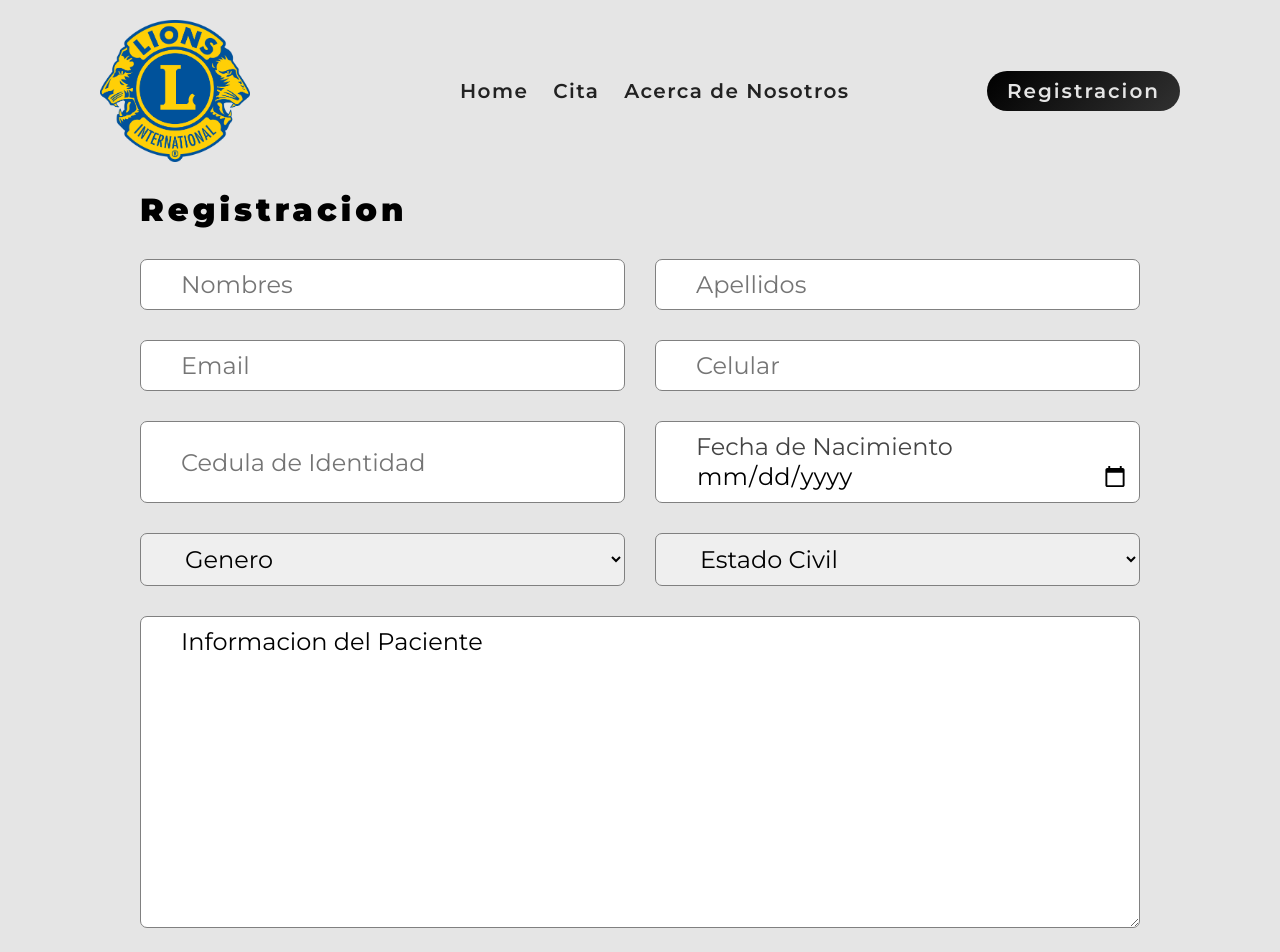
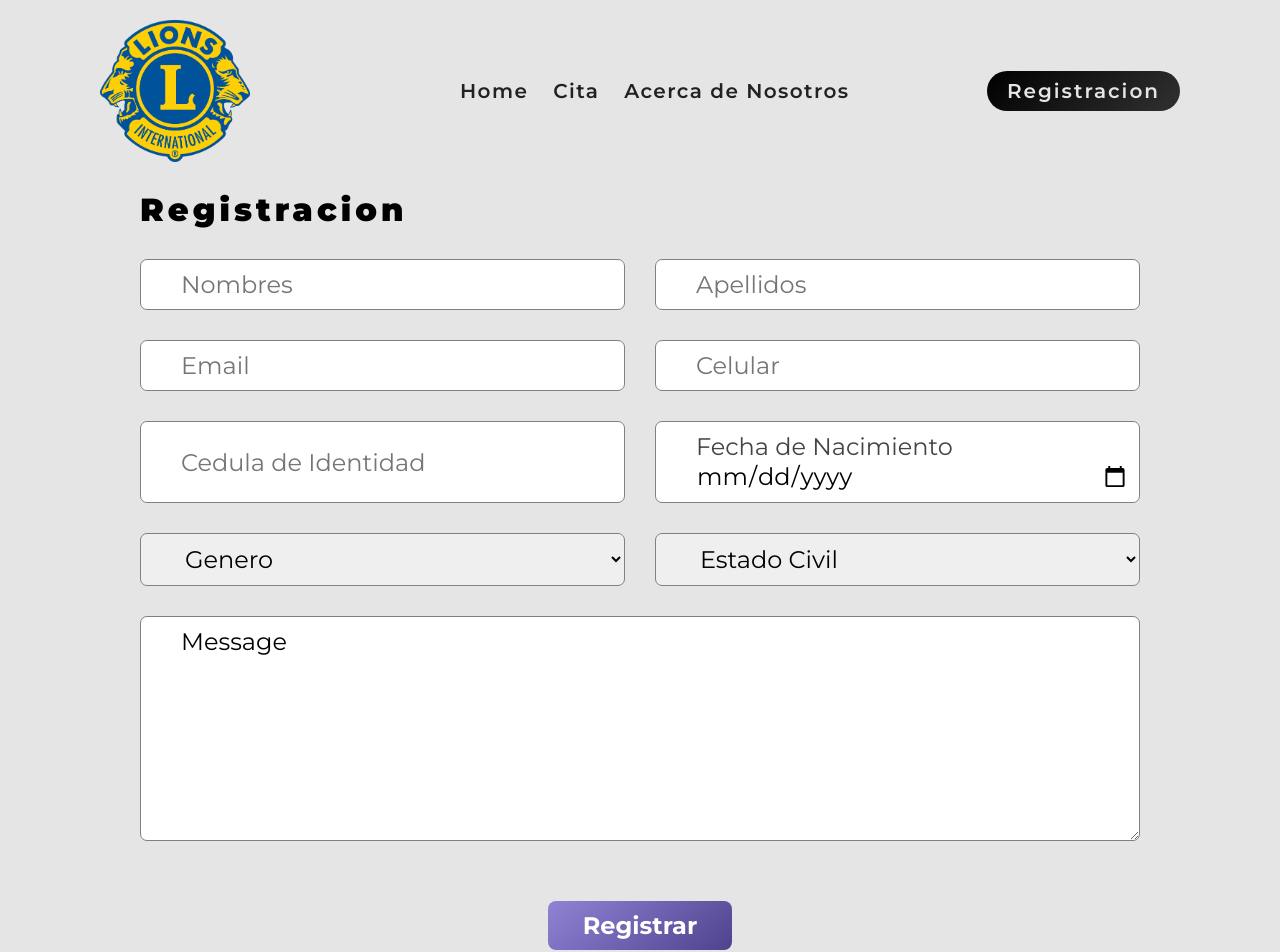
Before and after one commit to Alexvo1976/MERN-Stack-Hospital-Management-System-Web-Application-main, a React (Vite) app in the folder frontend/: page /register in a window 1280 px wide. Shown: the top 952 px of the page. Built offline with nearby package versions, Linux system fonts and the light colour scheme; no server answers.

Commit message:
more tweaks

```diff
--- a/frontend/src/Pages/Register.jsx
+++ b/frontend/src/Pages/Register.jsx
@@ -14,7 +14,7 @@ const Register = () => {
   const [nic, setNic] = useState("");
   const [dob, setDob] = useState("");
   const [gender, setGender] = useState("");
-  const [password, setPassword] = useState("");
+  const [message, setMessage] = useState("");
 
   const navigateTo = useNavigate();
 
@@ -24,7 +24,7 @@ const Register = () => {
       await axios
         .post(
           "http://localhost:4000/api/v1/user/patient/register",
-          { firstName, lastName, email, phone, nic, dob, gender, password },
+          { firstName, lastName, email, phone, nic, dob, gender, message },
           {
             withCredentials: true,
             headers: { "Content-Type": "application/json" },
@@ -41,7 +41,7 @@ const Register = () => {
           setNic("");
           setDob("");
           setGender("");
-          setPassword("");
+          setMessage("");
         });
     } catch (error) {
       toast.error(error.response.data.message);
@@ -123,10 +123,10 @@ const Register = () => {
             /> */}
           </div>
           <textarea
-            rows="10"
-            value={'Informacion del Paciente'}
-            onChange={(e) => setAddress(e.target.value)}
-            placeholder="Address"
+            rows={7}
+            placeholder="Message"
+            value={"Message"}
+            onChange={(e) => setMessage(e.target.value)}
           />
           <div
             style={{
```
Also changed, not shown: 2 other files (tests, documents, lock files or other folders).
